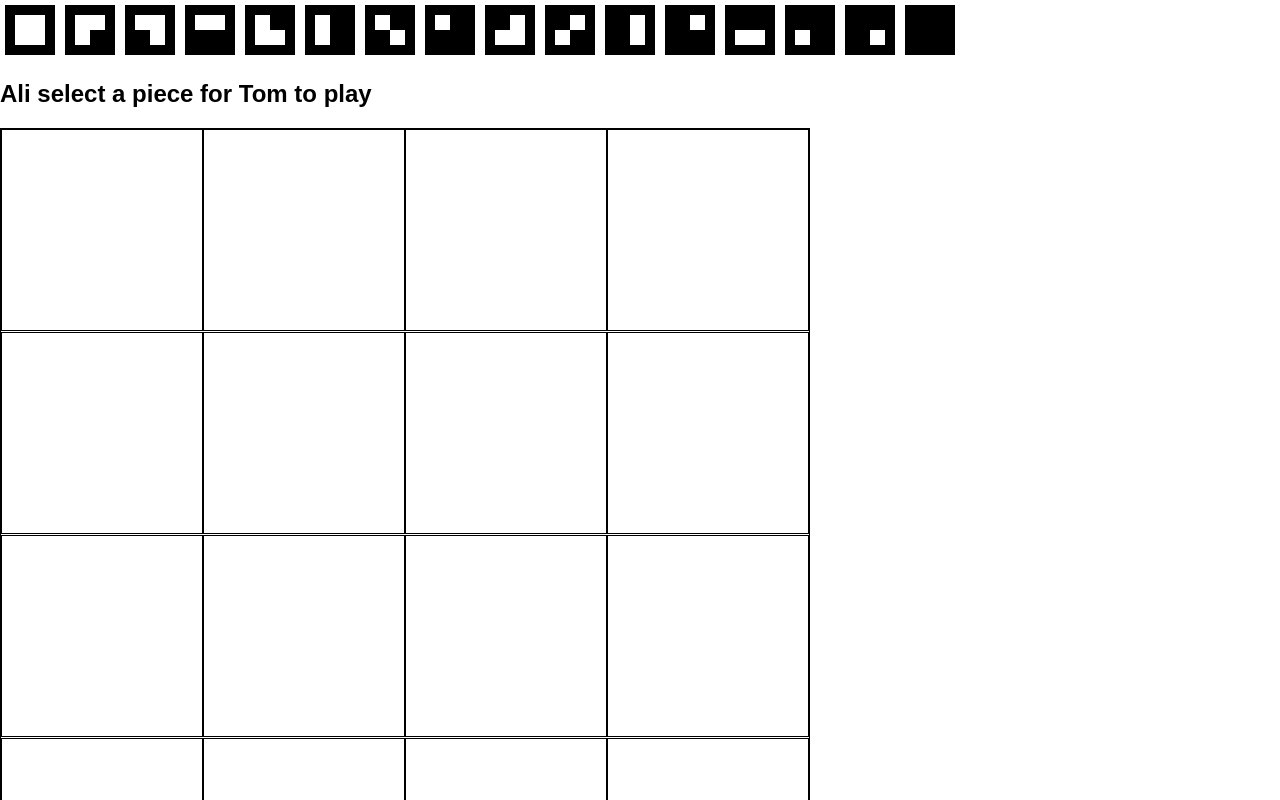
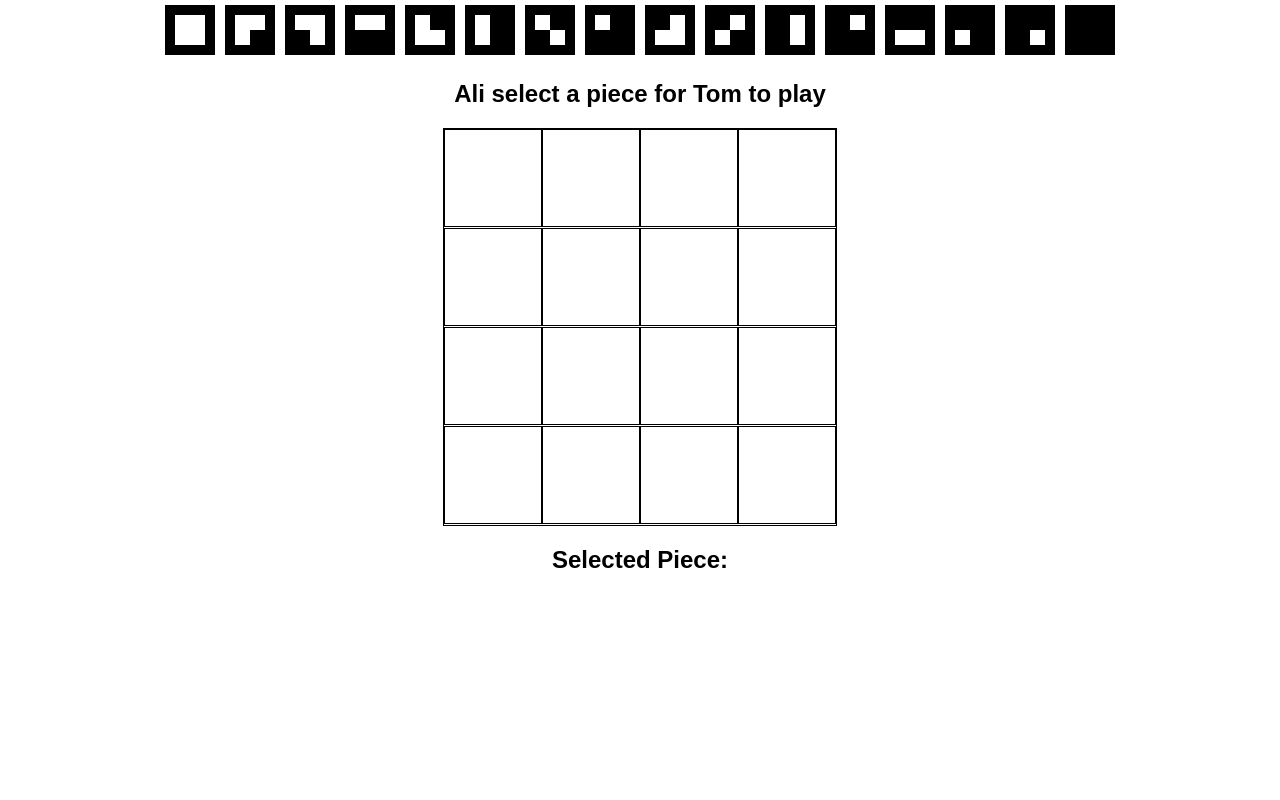
Before and after one commit to TomGB/quatro, a React (Create React App) app: page / in a window 1280 px wide. Shown: the top 800 px of the page. Built offline with nearby package versions, Linux system fonts and the light colour scheme.

Commit message:
structuring code out

```diff
--- a/src/App.js
+++ b/src/App.js
@@ -1,45 +1,22 @@
 import React, { Component } from 'react';
-import logo from './logo.svg';
 import './App.css';
 import GameSelect from './components/game-select'
 import PieceSelect from './components/piece-select'
 import Piece from './components/piece'
 import generatePieces from './gameLogic/generate-pieces'
 import checkWin from './gameLogic/check-win'
-
-function MessageToPlayer({text}) {
-  return (<h2>{text}</h2>);
-}
+import GameBoard from './components/game-board'
+import PlayerMessage from './components/playerMessage'
 
 function SelectedPiece({piece}) {
   return (
-    <div className='selectedPiece'>
-      Selected Piece:
-      {piece?
-        <Piece piece={piece} />
-      : null}
-    </div>
-  )
-}
-
-function GameBoard({board, onClick}) {
-  return (
-    <div className='board'>
-      {
-        board.map((row, rowIndex) =>
-          <div className='row' key={rowIndex}>
-            {
-              row.map((space, index) =>
-                <div className='space' key={index} onClick={() => onClick(index, rowIndex)}>
-                  {space?
-                    <Piece piece={space}/>
-                  : null}
-                </div>
-              )
-            }
-          </div>
-        )
-      }
+    <div className='selectedPieceArea'>
+      <h2> Selected Piece: </h2>
+      <div className='selectedPiece'>
+        {piece?
+          <Piece piece={piece} />
+        : null}
+      </div>
     </div>
   )
 }
@@ -132,35 +109,6 @@ class App extends Component {
     });
   }
 
-  messageText() {
-    const history = this.state.history.slice(0, this.state.stepNumber + 1);
-    const current = history[history.length - 1];
-    const turn = Math.floor(this.state.stepNumber / 2);
-
-    let currentPlayer;
-    let otherPlayer;
-
-    if (turn % 2){
-      currentPlayer = this.state.playerOne;
-      otherPlayer = this.state.playerTwo;
-    } else {
-      currentPlayer = this.state.playerTwo;
-      otherPlayer = this.state.playerOne;
-    }
-
-    if (current.win) {
-      return `${otherPlayer} has won`;
-    } else {
-      if (current.pieceSelected) {
-        return `${currentPlayer} place the piece`;
-      } else {
-        return `${currentPlayer} select a piece for ${otherPlayer} to play`;
-      }
-    }
-
-
-  }
-
   render() {
     const history = this.state.history;
     const current = history[this.state.stepNumber];
@@ -176,7 +124,7 @@ class App extends Component {
       return (
         <div className='gameArea'>
           <PieceSelect pieces={current.pieces} onClick={i => this.pieceSelection(i)}/>
-          <MessageToPlayer text={this.messageText()} />
+          <PlayerMessage game={this.state} />
           <GameBoard board={current.board} onClick={(i, j) => this.boardSelection(i, j)}/>
           <SelectedPiece piece={current.pieceSelected} />
         </div>
--- /dev/null
+++ b/src/components/game-board.js
@@ -0,0 +1,27 @@
+import React, { Component } from 'react';
+import Piece from './piece'
+
+export default function GameBoard({board, onClick}) {
+
+  function getRowContents(row, rowIndex) {
+    return row.map((space, index) =>
+      <div className='space' key={index} onClick={() => onClick(index, rowIndex)}>
+        {space?
+          <Piece piece={space}/>
+        : null}
+      </div>
+    );
+  }
+
+  var rows = board.map((row, rowIndex) =>
+    <div className='row' key={rowIndex}>
+      {getRowContents(row, rowIndex)}
+    </div>
+  );
+
+  return (
+    <div className='board'>
+      {rows}
+    </div>
+  )
+}
--- /dev/null
+++ b/src/components/playerMessage.js
@@ -0,0 +1,32 @@
+import React, { Component } from 'react';
+
+function generateText(game) {
+  const history = game.history.slice(0, game.stepNumber + 1);
+  const current = history[history.length - 1];
+  const turn = Math.floor(game.stepNumber / 2);
+
+  let currentPlayer;
+  let otherPlayer;
+
+  if (turn % 2){
+    currentPlayer = game.playerOne;
+    otherPlayer = game.playerTwo;
+  } else {
+    currentPlayer = game.playerTwo;
+    otherPlayer = game.playerOne;
+  }
+
+  if (current.win) {
+    return `${otherPlayer} has won`;
+  } else {
+    if (current.pieceSelected) {
+      return `${currentPlayer} place the piece`;
+    } else {
+      return `${currentPlayer} select a piece for ${otherPlayer} to play`;
+    }
+  }
+}
+
+export default function PlayerMessage({game}) {
+  return (<h2 className='messageToPlayer'>{generateText(game)}</h2>);
+}
--- a/src/index.css
+++ b/src/index.css
@@ -2,14 +2,20 @@ body {
   margin: 0;
   padding: 0;
   font-family: sans-serif;
+  text-align: center;
 }
 
-.selectedPiece{
+.selectedPieceArea {
+  width: 100%;
+}
+
+.selectedPiece {
+  display: inline-block;
   height: 100px;
   width: 100px;
 }
 
-.pieceContainer{
+.pieceContainer {
   height: 60px;
   width: 60px;
   display: inline-block;
@@ -24,12 +30,6 @@ body {
   line-height: 0px;
 }
 
-/*.selectme .piece {
-  width: 30px;
-  height: 30px;
-  border: solid black 5px;
-}*/
-
 .pieceQuater {
   width: 50%;
   height: 50%;
@@ -40,6 +40,10 @@ body {
   background-color: black;
 }
 
+.messageToPlayer {
+  height: 70px;
+}
+
 .board {
   display: inline-block;
   border: 1px solid black;
@@ -48,14 +52,17 @@ body {
 .board .space {
   display: inline-block;
   border: 1px solid black;
-  width: calc(25vw - 3px);
-  height: calc(25vw - 3px);
+  width: calc(25vw - 4px);
+  height: calc(25vw - 4px);
   vertical-align: text-bottom;
 }
 
-@media (min-width: 800px) {
+@media (min-width: 400px) {
   .board .space {
-    width: calc(200px);
-    height: calc(200px);
+    width: 96px;
+    height: 96px;
+  }
+  .messageToPlayer {
+    height: auto;
   }
 }
```
Also changed, not shown: src/logo.svg (deleted), 1 other file (tests, documents, lock files or other folders).
